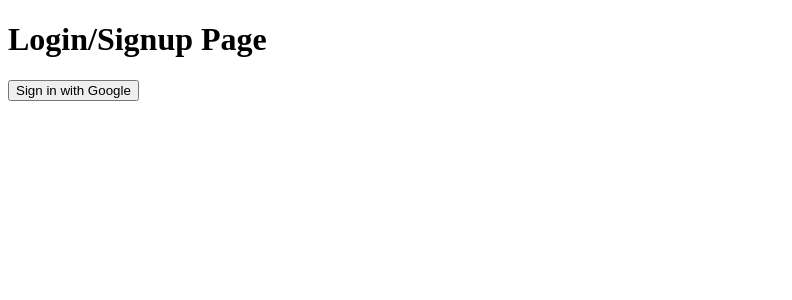
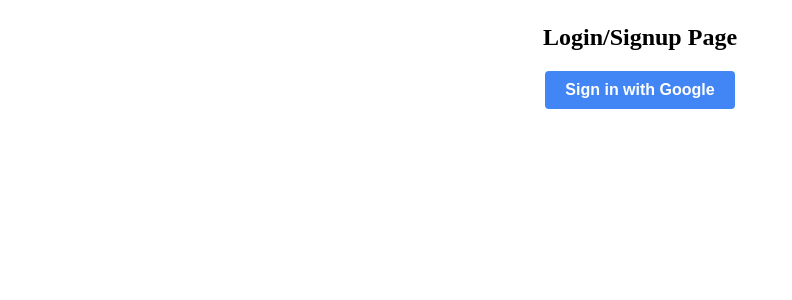
Before and after one commit to aryangupta701/vendo-mangement-using-Nextjs, a Next.js app: page /login in a window 1280 px wide. Shown: the top 300 px of the page, without its empty margins (0-792 px from the left). Built offline with nearby package versions, Linux system fonts and the light colour scheme; no server answers.

Commit message:
improved css

```diff
--- a/src/pages/login/index.js
+++ b/src/pages/login/index.js
@@ -1,5 +1,6 @@
 import { useSession, signIn } from 'next-auth/react';
 import { useRouter } from 'next/router';
+import styles from './login.module.css';
 
 function LoginSignup() {
     const handleLogin = () => {
@@ -12,10 +13,12 @@
         router.push('/dashboard');
     }
     else return (
-        <div>
+        <div className={styles.loginSignupPage}>
         <h1>Login/Signup Page</h1>
-        <button onClick={handleLogin}>Sign in with Google</button>
-        </div>
+        <button className={styles.googleSignInBtn} onClick={handleLogin}>
+          Sign in with Google
+        </button>
+      </div>
     );
 }
 
--- /dev/null
+++ b/src/pages/login/login.module.css
@@ -0,0 +1,35 @@
+.loginSignupPage {
+    display: flex;
+    flex-direction: column;
+    align-items: center;
+    margin-bottom: 20px;
+  }
+
+  .loginSignupPage h1 {
+    font-size: 24px;
+    margin-bottom: 20px;
+  }
+
+  .loginSignupPage button {
+    padding: 10px 20px;
+    font-size: 16px;
+    font-weight: bold;
+    background-color: #4285f4;
+    color: #ffffff;
+    border: none;
+    border-radius: 4px;
+    cursor: pointer;
+    transition: background-color 0.3s ease;
+  }
+
+  .loginSignupPage button:hover {
+    background-color: #3367d6;
+  }
+
+  .loginSignupPage button:focus {
+    outline: none;
+  }
+
+  .loginSignupPage button:active {
+    background-color: #254fda;
+  }
```
Also changed, not shown: src/components/vendors/add.module.css (+9 -11 lines), src/components/vendors/add.js, src/components/vendors/vendors.js.
